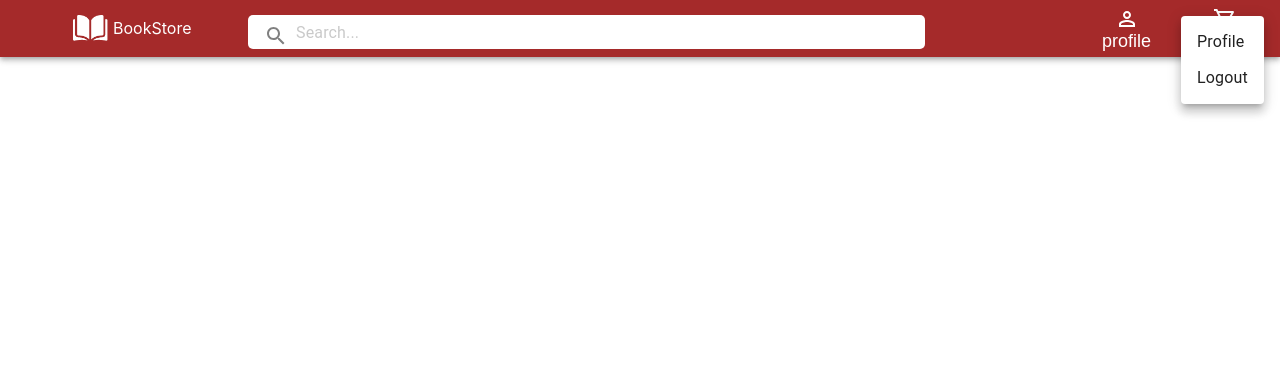
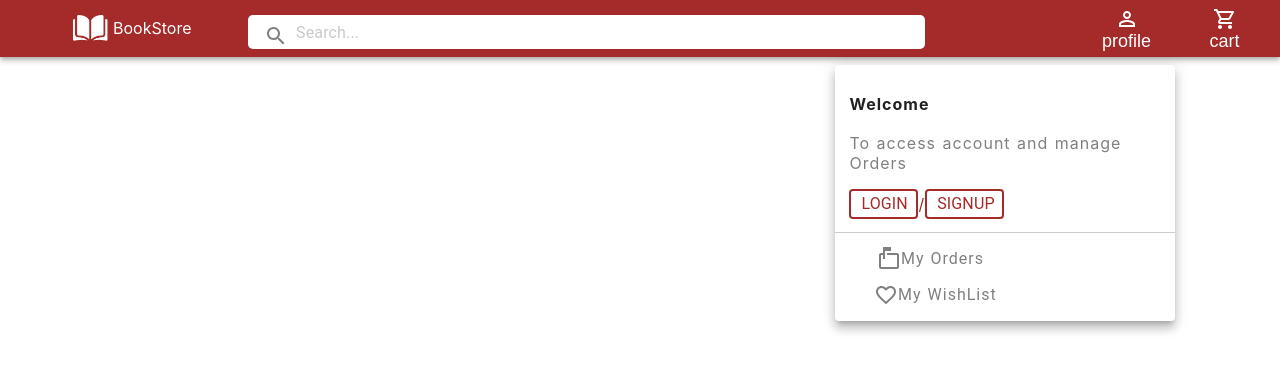
Before and after one commit to BridgeLab3341/BookStore_React_Application, a React (Create React App) app in the folder BookStore_React_Application/bookstoreapplication/: page /dashboard in a window 1280 px wide. Both pictures are taken after a click on the button "profile". Shown: the top 372 px of the page. Built offline with nearby package versions, Linux system fonts and the light colour scheme.

Commit message:
[soma]Add:Implemented Profile Icon Information before login and after login in header.

```diff
--- a/BookStore_React_Application/bookstoreapplication/src/Components/Header/Header.jsx
+++ b/BookStore_React_Application/bookstoreapplication/src/Components/Header/Header.jsx
@@ -13,6 +13,9 @@ import '../Header/Header.css';
 import { useState } from 'react';
 import { Menu, MenuItem } from '@mui/material';
 import { useNavigate } from 'react-router';
+import MarkunreadMailboxOutlinedIcon from '@mui/icons-material/MarkunreadMailboxOutlined';
+import FavoriteBorderOutlinedIcon from '@mui/icons-material/FavoriteBorderOutlined';
+import Divider from '@mui/material/Divider';
 
 export default function SearchBar() {
     const Search = styled('div')(({ theme }) => ({
@@ -56,111 +59,184 @@ export default function SearchBar() {
         },
     }));
 
-    const[profile,setProfile]=useState(null);
+    const [profile, setProfile] = useState(null);
 
-    const handleMenuClick=(e)=>{
+    const handleMenuClick = (e) => {
         setProfile(e.currentTarget);
         console.log("Click");
     }
-    const handlemenuClose=(e)=>{
+    const handlemenuClose = (e) => {
         setProfile(null);
     }
 
-    const navigate=useNavigate();
+    const navigate = useNavigate();
 
-    const handleLogOut=()=>{
-        if(localStorage.key){
+    const handleLogOut = () => {
+        if (localStorage.key) {
             localStorage.removeItem('Token');
-            navigate("/")
+            navigate("/dashboard")
         }
     }
 
+
     return (
         <div>
-            <AppBar position="relative" style={{height:'57px', backgroundColor:'brown'}} >
+            <AppBar position="relative" style={{ height: '57px', backgroundColor: 'brown' }} >
                 <Toolbar className='bar'>
                     <div>
-                    <img src={Logo} alt='BookLogo' style={{width:'35px', display:'flex', justifyContent:'center', padding:'23px 23px 33px 23px'}}></img>
+                        <img src={Logo} alt='BookLogo' style={{ width: '35px', display: 'flex', justifyContent: 'center', padding: '23px 23px 33px 23px' }}></img>
                     </div>
                     <div className='home-icon'>
                         <Typography
                             variant='h7'
                             style={{
-                            flexGrow:1,
-                            display:'flex',
-                            height:'35px',
-                            padding:'23px 23px 53px 8px'
+                                flexGrow: 1,
+                                display: 'flex',
+                                height: '35px',
+                                padding: '23px 23px 53px 8px'
                             }}
                         >
                             <p>BookStore</p>
                         </Typography>
                     </div>
-                    <div className='searchBar' style={{height:'53%', backgroundColor:'white',display:'flex',justifyContent:'center', alignContent:'center',alignItems:'center',borderRadius:'5px'}}>
+                    <div className='searchBar' style={{ height: '53%', backgroundColor: 'white', display: 'flex', justifyContent: 'center', alignContent: 'center', alignItems: 'center', borderRadius: '5px' }}>
                         <search >
                             <SearchIconWrapper>
-                            <SearchIcon style={{color:'grey',display:'flex',justifyContent:'center', alignContent:'center',alignItems:'center',paddingBottom:'17px'}}/>
+                                <SearchIcon style={{ color: 'grey', display: 'flex', justifyContent: 'center', alignContent: 'center', alignItems: 'center', paddingBottom: '17px' }} />
                             </SearchIconWrapper>
                             <StyledInputBase
                                 placeholder='Search...'
                                 color='grey'
                                 inputProps={{ 'aria-label': 'search' }}
-                          sx={{
+                                style={{
                                     justifyItems: 'center',
                                     alignContent: 'center',
                                     color: 'grey',
                                     paddingRight: '99px',
-                              height:'10%',
+                                    height: '10%',
                                 }}
                             ></StyledInputBase>
                         </search>
                     </div>
-                    <div className='account'>
+                    <div className='account'  >
+                        {localStorage.getItem('Token') ? (
+                            <div >
                                 <IconButton
                                     size='small'
                                     aria-label='account of current user'
-                          aria-controls='menu-appbar'
+                                    aria-controls='primary-search-account-menu'
                                     aria-haspopup='true'
+                                    color='inherit'
                                     style={{
-                            color:'white',
-                            display:'flex',
-                            flexWrap:'wrap',
-                            flexDirection:'column',
+                                        display: 'flex',
+                                        flexWrap: 'wrap',
+                                        flexDirection: 'column',
                                     }}
                                     onClick={handleMenuClick}
                                 >
-                            <PermIdentityOutlinedIcon/>
+                                    <PermIdentityOutlinedIcon />
+                                    profile
+                                </IconButton>
+                                <Menu className='menu-item'
+                                    id='menu-appbar'
+                                    profile={profile}
+                                    anchorOrigin={{
+                                        vertical: 'top',
+                                        horizontal: 'right',
+                                        position: 'relative',
+                                    }}
+                                    keepMounted
+                                    transformOrigin={{
+                                        vertical: 'top',
+                                        horizontal: 'right',
+                                    }}
+
+                                    style={{ top: '6vh', left: '-12vw', paddingLeft: '10px', marginLeft: '1px', margin: '1px' }}
+                                    open={Boolean(profile)}
+                                    onClose={handlemenuClose}
+                                >
+                                    <div style={{width:'200px', display: 'flex',flexDirection:'column', justifyContent:'flex-start',alignItems:'flex-start',alignContent:'flex-start'}}>
+                                        <div className='name'>
+                                            <MenuItem style={{ width: '190px', display: 'flex', justifyContent: 'center' }}><b>Hello,name</b></MenuItem>
+                                        </div>
+                                        <div className='profi'>
+                                            <MenuItem onClick={handlemenuClose} style={{color:'grey', width: '160px', display: 'flex', justifyContent: 'center', paddingLeft:'-10px' }}><PermIdentityOutlinedIcon />Profile</MenuItem>
+                                        </div>
+                                        <div className='order'>
+                                            <MenuItem style={{color:'grey', width: '190px', display: 'flex', justifyContent: 'center',  }}><MarkunreadMailboxOutlinedIcon />My Orders</MenuItem>
+                                        </div>
+                                        <div>
+                                            <MenuItem style={{color:'grey', width: '200px', display: 'flex', justifyContent: 'center', paddingLeft:'15px' }} ><FavoriteBorderOutlinedIcon />My WishList</MenuItem>
+                                        </div>
+                                        <div className='logout' style={{paddingLeft:'32px'}}>
+                                            <MenuItem onClick={handleLogOut} style={{color:'brown', border: '1px solid brown', borderRadius: '4px', width: '130px', display: 'flex', justifyContent: 'center', alignContent: 'center', borderWidth: '2px 2px 2px 2px', paddingLeft: '10px' }}>Logout</MenuItem>
+                                        </div>
+                                    </div>
+                                </Menu>
+                            </div>
+                        ) : (
+                            <div>
+                                <IconButton
+                                    size='small'
+                                    aria-label='account of current user'
+                                    aria-controls='primary-search-account-menu'
+                                    aria-haspopup='true'
+                                    color='inherit'
+                                    style={{
+                                        display: 'flex',
+                                        flexWrap: 'wrap',
+                                        flexDirection: 'column',
+                                    }}
+                                    onClick={handleMenuClick}
+                                >
+                                    <PermIdentityOutlinedIcon />
                                     profile
                                 </IconButton>
                                 <Menu
                                     id='menu-appbar'
                                     profile={profile}
                                     anchorOrigin={{
-                            vertical:'top',
-                            horizontal:'right'
+                                        vertical: 'top',
+                                        horizontal: 'right',
+                                        position: 'relative',
                                     }}
                                     keepMounted
                                     transformOrigin={{
-                            vertical:'bottom',
-                            horizontal:'right',
+                                        vertical: 'top',
+                                        horizontal: 'right',
                                     }}
+
+                                    style={{ top: '6vh', left: '-7vw', paddingLeft: '10px', marginLeft: '1px', margin: '1px' }}
                                     open={Boolean(profile)}
                                     onClose={handlemenuClose}
                                 >
-                            <MenuItem onClick={handlemenuClose}>Profile</MenuItem>
-                            <MenuItem onClick={handleLogOut} >Logout</MenuItem>
+                                    <div className='message' style={{ width: '340px', display: 'flex', flexDirection: 'column', justifyContent: 'flex-start', alignItems: 'flex-start', flexWrap: 'nowrap', letterSpacing: '1px', wordSpacing: '1px' }}>
+                                        <h4 style={{ height: '1px', paddingLeft: '14px' }}>Welcome</h4>
+                                        <p style={{color:'grey', paddingLeft: '14px' }}>To access account and manage Orders</p>
+                                        <div style={{color:'brown' ,display: 'flex', flexDirection: 'row', flexWrap: 'wrap', justifyContent: 'center', alignContent: 'center', alignItems: 'center', paddingLeft: '14px', paddingBottom: '5px' }}>
+                                            <MenuItem onClick={() => navigate('/')} style={{ border: '2px solid brown', borderRadius: '4px', width: '69px', height: '30px', borderWidth: '2px 2px 2px 2px', paddingLeft: '10px' }}>LOGIN</MenuItem>/<MenuItem onClick={() => navigate('/signup')} style={{ border: '2px solid brown', borderRadius: '4px', width: '79px', height: '30px', borderWidth: '2px 2px 2px 2px', paddingLeft: '10px' }}>SIGNUP</MenuItem>
+                                        </div>
+                                        <div style={{borderTop: '1px solid #ccc', margin: '8px 0', width: '340px' }}></div>
+                                        <div >
+                                            <MenuItem style={{color:'grey', width: '190px', display: 'flex', justifyContent: 'center', letterSpacing: '1px', wordSpacing: '1px' }}><MarkunreadMailboxOutlinedIcon />My Orders</MenuItem>
+                                            <MenuItem style={{color:'grey', width: '200px', display: 'flex', justifyContent: 'center', letterSpacing: '1px', wordSpacing: '1px' }} ><FavoriteBorderOutlinedIcon />My WishList</MenuItem>
+                                        </div>
+                                    </div>
                                 </Menu>
+                            </div>
+                        )}
                     </div>
                     <div className='cart'>
                         <IconButton
                             size='small'
                             style={{
-                            color:'white',
-                            display:'flex',
-                            flexDirection:'wrap',
-                            flexDirection:'column'
+                                color: 'white',
+                                display: 'flex',
+                                flexDirection: 'wrap',
+                                flexDirection: 'column'
                             }}
                         >
-                            <ShoppingCartOutlinedIcon/>
+                            <ShoppingCartOutlinedIcon />
                             cart
                         </IconButton>
                     </div>
```
Also changed, not shown: BookStore_React_Application/bookstoreapplication/src/Components/Header/Header.css (line endings or trailing spaces). Lines whose indentation alone changed are shown as unchanged.
